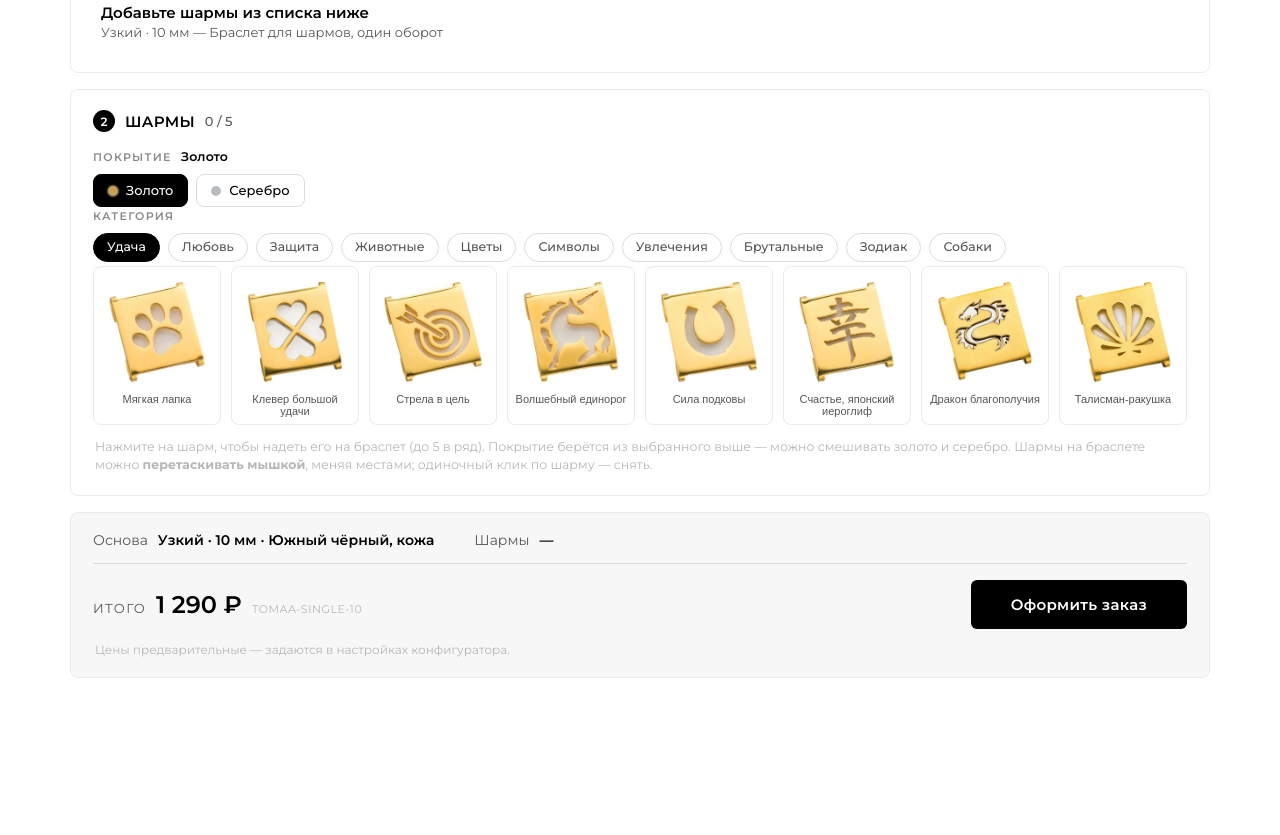
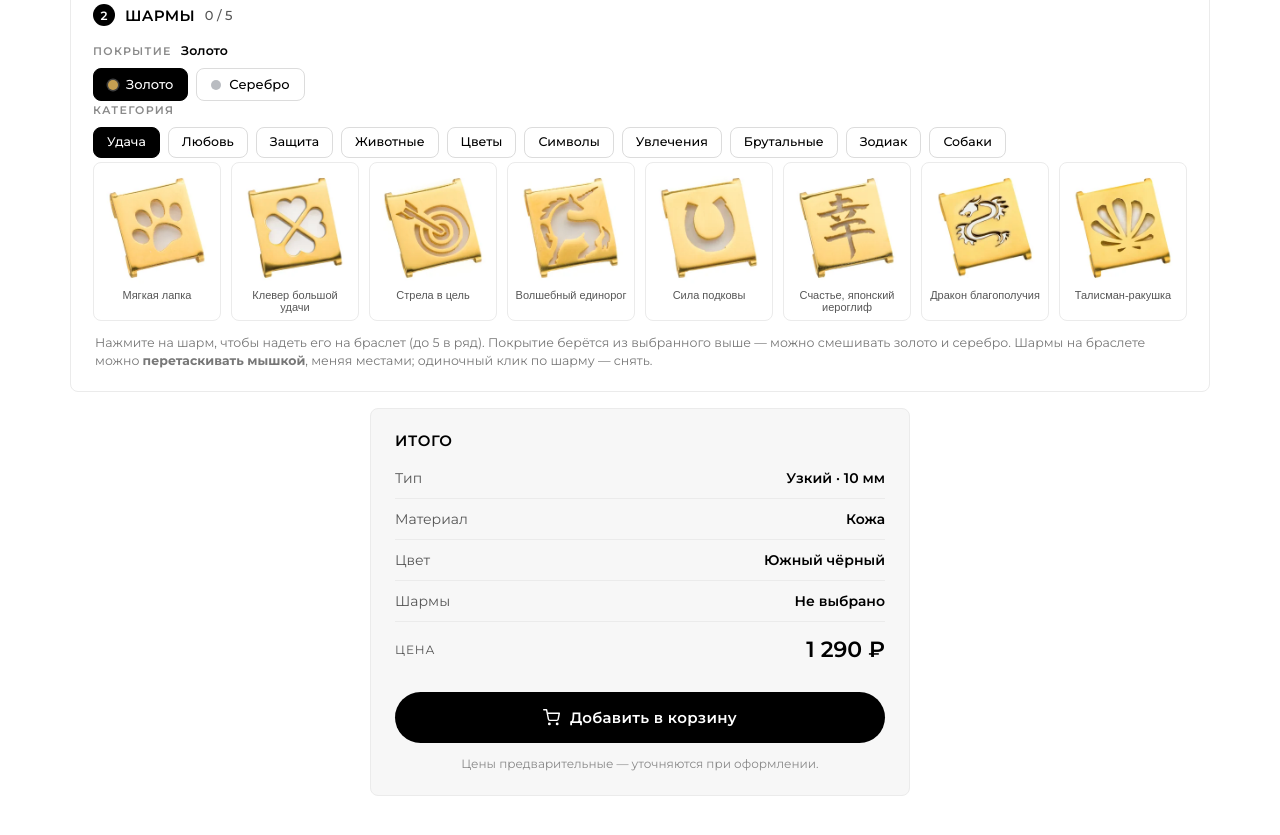
Before and after one commit to ampanchenko/tomaa-configurator, a plain HTML site: page index.html in a window 1280 px wide. Shown: the part 653-1488 px from the top of the page. Before the commit the page ends 1387 px from the top, so only its background shows below. Drawn offline with Linux system fonts and the light colour scheme.

Commit message:
Аудит дизайна: резюме выбора таблицей (как референс), кнопка «Добавить в корзину», крупнее тапы на мобильном, контраст текста, компактнее превью, единые чипы категорий
Co-Authored-By: Claude Opus 4.8 <noreply@anthropic.com>

```diff
--- a/index.html
+++ b/index.html
@@ -73,14 +73,14 @@
     background:#ffffff;
     border:1px solid var(--line);
     border-radius:var(--radius);
-    padding:32px 30px;
+    padding:24px 30px;
     margin-bottom:16px;
     overflow:hidden;
   }
   .tomaa-cfg .stage{
     position:relative;width:100%;
     display:flex;align-items:center;justify-content:center;
-    min-height:200px;
+    min-height:130px;
   }
   .tomaa-cfg .frame{
     width:100%;overflow:hidden;display:flex;justify-content:center;align-items:center;
@@ -139,8 +139,7 @@
   .tomaa-cfg .chip .dot.gold{background:#c6a052}
   .tomaa-cfg .chip .dot.silver{background:#b9bcc1}
   .tomaa-cfg .chip.active .dot{box-shadow:0 0 0 1.5px rgba(255,255,255,.25)}
-  .tomaa-cfg .chips.cats .chip{border-radius:999px;font-size:12.5px;padding:7px 13px;color:var(--ink-soft)}
-  .tomaa-cfg .chips.cats .chip.active{color:#fff}
+  .tomaa-cfg .chips.cats .chip{font-size:12.5px;padding:8px 13px}
 
   /* свотчи цвета основы */
   .tomaa-cfg .swatches{display:flex;flex-wrap:wrap;gap:9px}
@@ -165,39 +164,41 @@
   .tomaa-cfg .charm-btn.soon{opacity:.6}
   .tomaa-cfg .charm-btn.soon img{filter:grayscale(.25)}
 
-  .tomaa-cfg .hint{font-size:12.5px;color:var(--ink-mute);line-height:1.5;margin:13px 2px 0}
+  .tomaa-cfg .hint{font-size:12.5px;color:#777777;line-height:1.5;margin:13px 2px 0}
   .tomaa-cfg .clear-link{
     appearance:none;border:none;background:none;cursor:pointer;font:inherit;
-    font-size:12px;color:var(--ink-mute);text-decoration:underline;padding:0;
+    font-size:12px;color:var(--ink-soft);text-decoration:underline;padding:0;
   }
   .tomaa-cfg .clear-link:hover{color:var(--ink)}
   .tomaa-cfg .clear-link[hidden]{display:none}
 
-  /* summary */
+  /* summary — резюме выбора */
   .tomaa-cfg .summary{
     background:var(--panel);border:1px solid var(--line);
-    border-radius:var(--radius);padding:18px 22px;
+    border-radius:var(--radius);padding:22px 24px;max-width:540px;margin:0 auto;
   }
-  .tomaa-cfg .sum-grid{display:flex;flex-wrap:wrap;gap:6px 40px;margin-bottom:14px}
-  .tomaa-cfg .sum-row{display:flex;gap:10px;align-items:baseline;font-size:14px}
-  .tomaa-cfg .sum-row .k{color:var(--ink-soft)}
-  .tomaa-cfg .sum-row .v{font-weight:600}
-  .tomaa-cfg .sum-foot{
-    display:flex;align-items:center;justify-content:space-between;gap:20px;flex-wrap:wrap;
-    border-top:1px solid var(--line-strong);padding-top:16px;
+  .tomaa-cfg .sum-title{font-size:15px;font-weight:600;text-transform:uppercase;letter-spacing:.04em;margin:0 0 8px}
+  .tomaa-cfg .sum-rows{display:flex;flex-direction:column}
+  .tomaa-cfg .sum-row{
+    display:flex;justify-content:space-between;align-items:baseline;gap:20px;
+    padding:11px 0;border-bottom:1px solid var(--line);font-size:14px;
   }
-  .tomaa-cfg .sum-total{display:flex;align-items:baseline;gap:10px}
-  .tomaa-cfg .sum-total .k{font-size:13px;color:var(--ink-soft);text-transform:uppercase;letter-spacing:.1em}
-  .tomaa-cfg .sum-total .v{font-size:24px;font-weight:600}
-  .tomaa-cfg .sku{font-size:11px;color:var(--ink-mute);letter-spacing:.05em}
+  .tomaa-cfg .sum-row[hidden]{display:none}
+  .tomaa-cfg .sum-row .k{color:var(--ink-soft);flex:none}
+  .tomaa-cfg .sum-row .v{font-weight:600;text-align:right}
+  .tomaa-cfg .sum-price{border-bottom:none;padding-top:14px}
+  .tomaa-cfg .sum-price .k{align-self:center;text-transform:uppercase;letter-spacing:.08em;font-size:12px}
+  .tomaa-cfg .sum-price .v{font-size:22px}
   .tomaa-cfg .cta{
-    cursor:pointer;border:none;border-radius:6px;
+    margin-top:18px;width:100%;cursor:pointer;border:none;border-radius:999px;
     background:var(--accent);color:#fff;font-size:15px;font-weight:600;letter-spacing:.02em;
-    padding:15px 40px;transition:.18s;font-family:inherit;
+    padding:16px;transition:.18s;font-family:inherit;
+    display:inline-flex;align-items:center;justify-content:center;gap:10px;
   }
   .tomaa-cfg .cta:hover{background:#2a2a2a}
   .tomaa-cfg .cta:active{opacity:.9}
-  .tomaa-cfg .note{font-size:12px;color:var(--ink-mute);margin:12px 2px 0;line-height:1.5}
+  .tomaa-cfg .cta svg{display:block}
+  .tomaa-cfg .note{font-size:12px;color:#888888;margin:12px 2px 0;line-height:1.5;text-align:center}
 
   /* toast */
   .tomaa-cfg .toast{
@@ -216,10 +217,10 @@
   @media (max-width:480px){
     .tomaa-cfg{--zoom:240%;padding:18px 13px 36px}
     .tomaa-cfg .panel{padding:16px 15px}
+    .tomaa-cfg .chip{padding:11px 15px;font-size:13.5px}    /* крупнее под палец */
+    .tomaa-cfg .color-sw{width:36px;height:36px}
     .tomaa-cfg .charms{grid-template-columns:repeat(4,1fr)}
     .tomaa-cfg .charm-btn .c-name{font-size:10px}
-    .tomaa-cfg .sum-foot{flex-direction:column;align-items:stretch}
-    .tomaa-cfg .cta{width:100%}
   }
 </style>
 </head>
@@ -228,7 +229,6 @@
   <div class="cfg-head">
     <p class="cfg-brand">TOMAA</p>
     <h1 class="cfg-title">Соберите свой браслет</h1>
-    <p class="cfg-sub">Выберите основу, покрытие и шарм — образ соберётся вживую</p>
   </div>
 
   <!-- 1 · ОСНОВА (сверху) -->
@@ -273,7 +273,7 @@
   <section class="panel">
     <div class="panel-head"><span class="panel-num">2</span><h2 class="panel-title">Шармы</h2>
       <span class="pick pick-charm" id="pickCharm"></span>
-      <button class="clear-link" id="clearBtn" type="button" hidden>снять все</button></div>
+      <button class="clear-link" id="clearBtn" type="button" hidden>× снять все</button></div>
     <div class="fields">
       <div class="field">
         <span class="flabel">Покрытие <b class="pick" id="pickPlating"></b></span>
@@ -296,15 +296,20 @@
 
   <!-- ИТОГ -->
   <section class="summary">
-    <div class="sum-grid">
-      <div class="sum-row"><span class="k">Основа</span><span class="v" id="sumType">—</span></div>
-      <div class="sum-row"><span class="k">Шармы</span><span class="v" id="sumCharm">—</span></div>
+    <h2 class="sum-title">Итого</h2>
+    <div class="sum-rows">
+      <div class="sum-row"><span class="k">Тип</span><span class="v" id="sumType">—</span></div>
+      <div class="sum-row"><span class="k">Материал</span><span class="v" id="sumMaterial">—</span></div>
+      <div class="sum-row"><span class="k">Цвет</span><span class="v" id="sumColor">—</span></div>
+      <div class="sum-row" id="sumLevelRow" hidden><span class="k">Уровень</span><span class="v" id="sumLevel">—</span></div>
+      <div class="sum-row"><span class="k">Шармы</span><span class="v" id="sumCharm">Не выбрано</span></div>
+      <div class="sum-row sum-price"><span class="k">Цена</span><span class="v" id="sumPrice">—</span></div>
     </div>
-    <div class="sum-foot">
-      <div class="sum-total"><span class="k">Итого</span><span class="v" id="sumPrice">—</span><span class="sku" id="sumSku"></span></div>
-      <button class="cta" id="cta">Оформить заказ</button>
-    </div>
-    <p class="note" id="ctaNote">Цены предварительные — задаются в настройках конфигуратора.</p>
+    <button class="cta" id="cta">
+      <svg width="17" height="17" viewBox="0 0 24 24" fill="none" stroke="currentColor" stroke-width="2" stroke-linecap="round" stroke-linejoin="round"><circle cx="9" cy="21" r="1"/><circle cx="20" cy="21" r="1"/><path d="M1 1h4l2.68 13.39a2 2 0 0 0 2 1.61h9.72a2 2 0 0 0 2-1.61L23 6H6"/></svg>
+      <span>Добавить в корзину</span>
+    </button>
+    <p class="note" id="ctaNote">Цены предварительные — уточняются при оформлении.</p>
   </section>
 
   <div class="toast" id="toast"></div>
@@ -755,20 +760,23 @@ const CHARMS_FULL = [
   }
 
   function renderSummary(v, multi){
-    $("sumType").textContent = v.label + " · " + colorName() + ", " + BASES[state.material].label.toLowerCase();
+    $("sumType").textContent = v.label;
+    $("sumMaterial").textContent = BASES[state.material].label;
+    $("sumColor").textContent = colorName();
+    const lvlRow = $("sumLevelRow");
+    if(multi){ lvlRow.hidden = false; $("sumLevel").textContent = v.charm.levels[state.level].label; }
+    else lvlRow.hidden = true;
     const parts = [];
     v.charm.levels.forEach(function(lv){
       const arr = state.placed[lv.id] || [];
       if(!arr.length) return;
       const names = arr.map(function(it){
-        return charmName(it.charm) + "·" + (it.plating==="gold" ? "зол." : "сер.");
+        return charmName(it.charm) + " (" + (it.plating==="gold" ? "зол." : "сер.") + ")";
       }).join(", ");
       parts.push(multi ? (lv.label + ": " + names) : names);
     });
-    $("sumCharm").innerHTML = parts.length ? parts.join("<br>") : "—";
-    const count = totalCharms();
+    $("sumCharm").innerHTML = parts.length ? parts.join("<br>") : "Не выбрано";
     $("sumPrice").textContent = fmt(v.price + charmsSum());
-    $("sumSku").textContent = "TOMAA-" + state.variant.toUpperCase() + (count ? " · " + count + " шт." : "");
   }
 
   // авто-высота при встраивании через iframe (Tilda слушает это сообщение)
```
